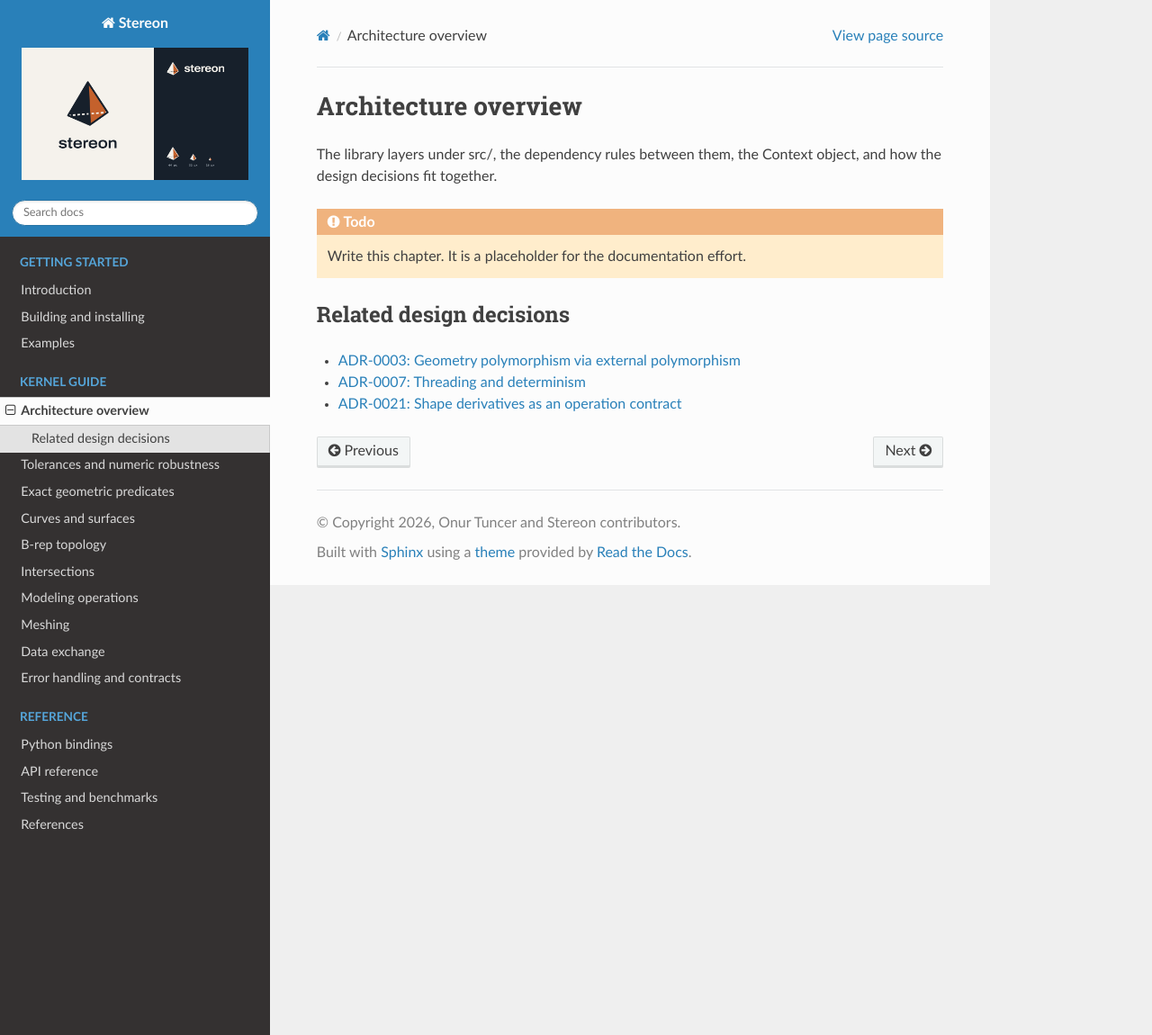
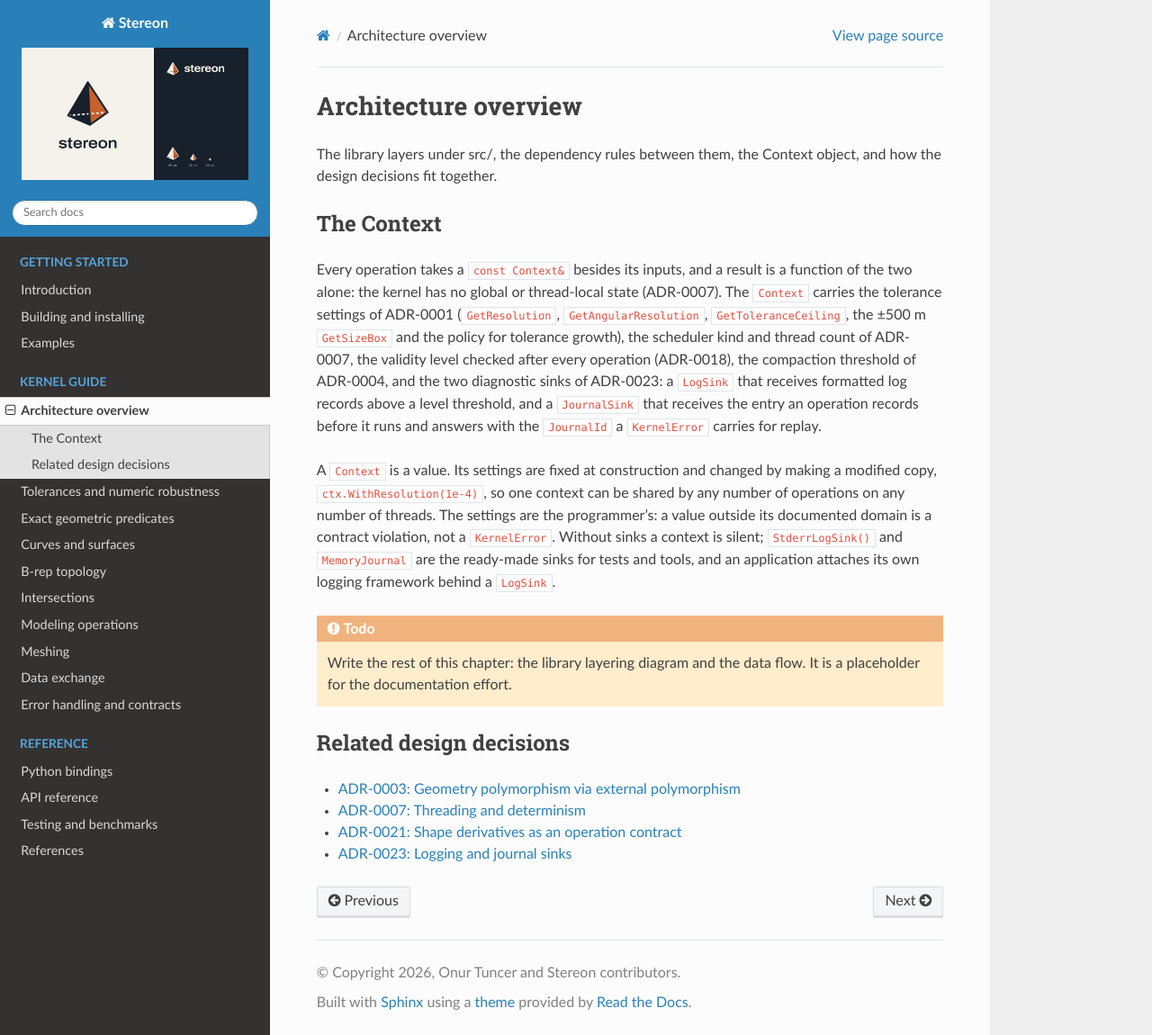
Before and after one commit to onurtuncer/Stereon, a Sphinx documentation site: the page built from docs/architecture.rst, in a window 1280 px wide and 1150 px high. Shown: the whole window at 90% size. Built offline with Sphinx 7.4.7 and the Read the Docs theme 3.1.0, drawn with Linux system fonts in a browser that asks for light colours.

Commit message:
core: add Context with log and journal sinks (ADR-0001, ADR-0007, ADR-0023) (#25)
Context is the one place an operation consults besides its inputs: the
tolerance settings of ADR-0001 (resolution, angular resolution, the
ceiling, the ±500 m size box and the tolerance-growth policy of
ADR-0006), the scheduler kind and thread count of ADR-0007, the validity
level checked after operations (ADR-0018), the compaction threshold of
ADR-0004, and two diagnostic sinks. It is a value: settings are fixed at
construction and changed by making a modified copy with the With...
members, so one const Context& is shared by any number of operations on
any number of threads. Settings outside their domain are contract
violations, since they are the programmer's, not user data.

The scheduler is a kind and a thread count rather than an stdexec object
because stdexec types cannot appear in module code on GCC 16.2
(docs/toolchain/gcc16-feature-probe.md); the non-module files that build
sender graphs map them to run_loop or the parallel scheduler.

ADR-0023 (proposed here) keeps logging libraries out of the kernel: the
kernel formats with std::format and hands LogRecords to a LogSink, and
operations record a JournalEntry with a JournalSink that answers with the
JournalId a KernelError now carries for replay. MemoryJournal collects
entries for tests and replay files; StderrLogSink is the ready-made sink
for tools. A context without sinks is silent and pays one compare per log
site. Replay of a recorded entry lands with the first operation.

Tests cover the defaults, value semantics of the modifiers, the log
threshold with the source location of the call, journal ids on errors,
eight threads recording into one journal, and a RapidCheck property for
the threshold filter.

See ADR-0001, ADR-0007, ADR-0023.

Signed-off-by: Onur Tuncer <onur.tuncer@itu.edu.tr>
Co-authored-by: Onur Tuncer <onur.tuncer@itu.edu.tr>
Co-authored-by: Claude Fable 5.1 <noreply@anthropic.com>

```diff
--- a/docs/architecture.rst
+++ b/docs/architecture.rst
@@ -10,9 +10,34 @@ Architecture overview
 
 The library layers under src/, the dependency rules between them, the Context object, and how the design decisions fit together.
 
+The Context
+-----------
+
+Every operation takes a ``const Context&`` besides its inputs, and a result
+is a function of the two alone: the kernel has no global or thread-local
+state (ADR-0007). The ``Context`` carries the tolerance settings of ADR-0001
+(``GetResolution``, ``GetAngularResolution``, ``GetToleranceCeiling``, the
+±500 m ``GetSizeBox`` and the policy for tolerance growth), the scheduler
+kind and thread count of ADR-0007, the validity level checked after every
+operation (ADR-0018), the compaction threshold of ADR-0004, and the two
+diagnostic sinks of ADR-0023: a ``LogSink`` that receives formatted log
+records above a level threshold, and a ``JournalSink`` that receives the
+entry an operation records before it runs and answers with the ``JournalId``
+a ``KernelError`` carries for replay.
+
+A ``Context`` is a value. Its settings are fixed at construction and changed
+by making a modified copy, ``ctx.WithResolution(1e-4)``, so one context can be
+shared by any number of operations on any number of threads. The settings are
+the programmer's: a value outside its documented domain is a contract
+violation, not a ``KernelError``. Without sinks a context is silent;
+``StderrLogSink()`` and ``MemoryJournal`` are the ready-made sinks for tests
+and tools, and an application attaches its own logging framework behind a
+``LogSink``.
+
 .. todo::
 
-   Write this chapter. It is a placeholder for the documentation effort.
+   Write the rest of this chapter: the library layering diagram and the data
+   flow. It is a placeholder for the documentation effort.
 
 Related design decisions
 ------------------------
@@ -20,3 +45,4 @@ Related design decisions
 - `ADR-0003: Geometry polymorphism via external polymorphism <https://github.com/onurtuncer/Stereon/blob/main/docs/adr/0003-geometry-polymorphism.md>`_
 - `ADR-0007: Threading and determinism <https://github.com/onurtuncer/Stereon/blob/main/docs/adr/0007-threading-and-determinism.md>`_
 - `ADR-0021: Shape derivatives as an operation contract <https://github.com/onurtuncer/Stereon/blob/main/docs/adr/0021-shape-derivatives.md>`_
+- `ADR-0023: Logging and journal sinks <https://github.com/onurtuncer/Stereon/blob/main/docs/adr/0023-logging-and-journal-sinks.md>`_
```
Also changed, not shown: TODO.md (+2 -2 lines), docs/adr/0023-logging-and-journal-sinks.md (added, +47 -0 lines), docs/toolchain/gcc16-feature-probe.md (+1 -0 lines), 9 other files.
